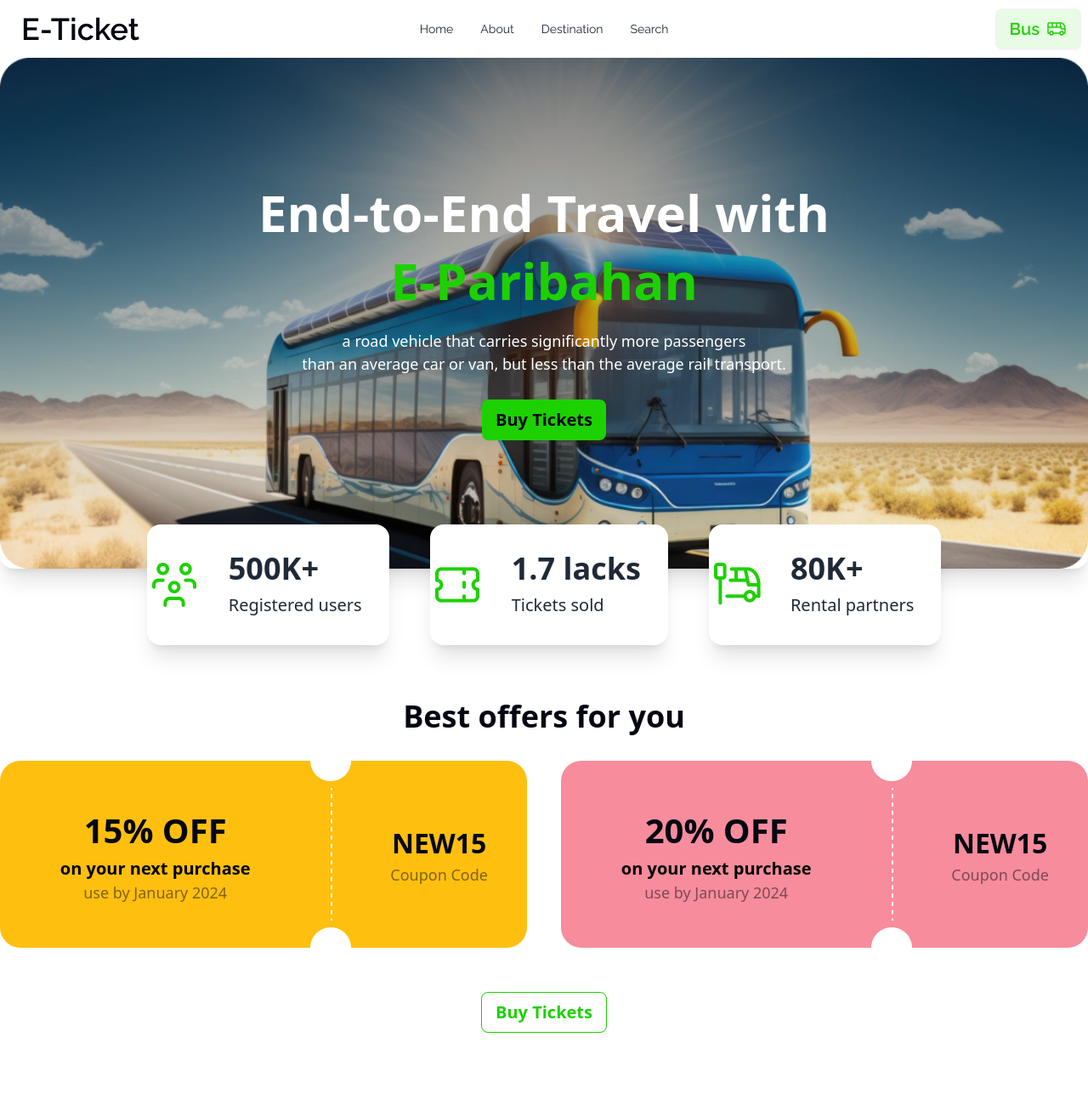
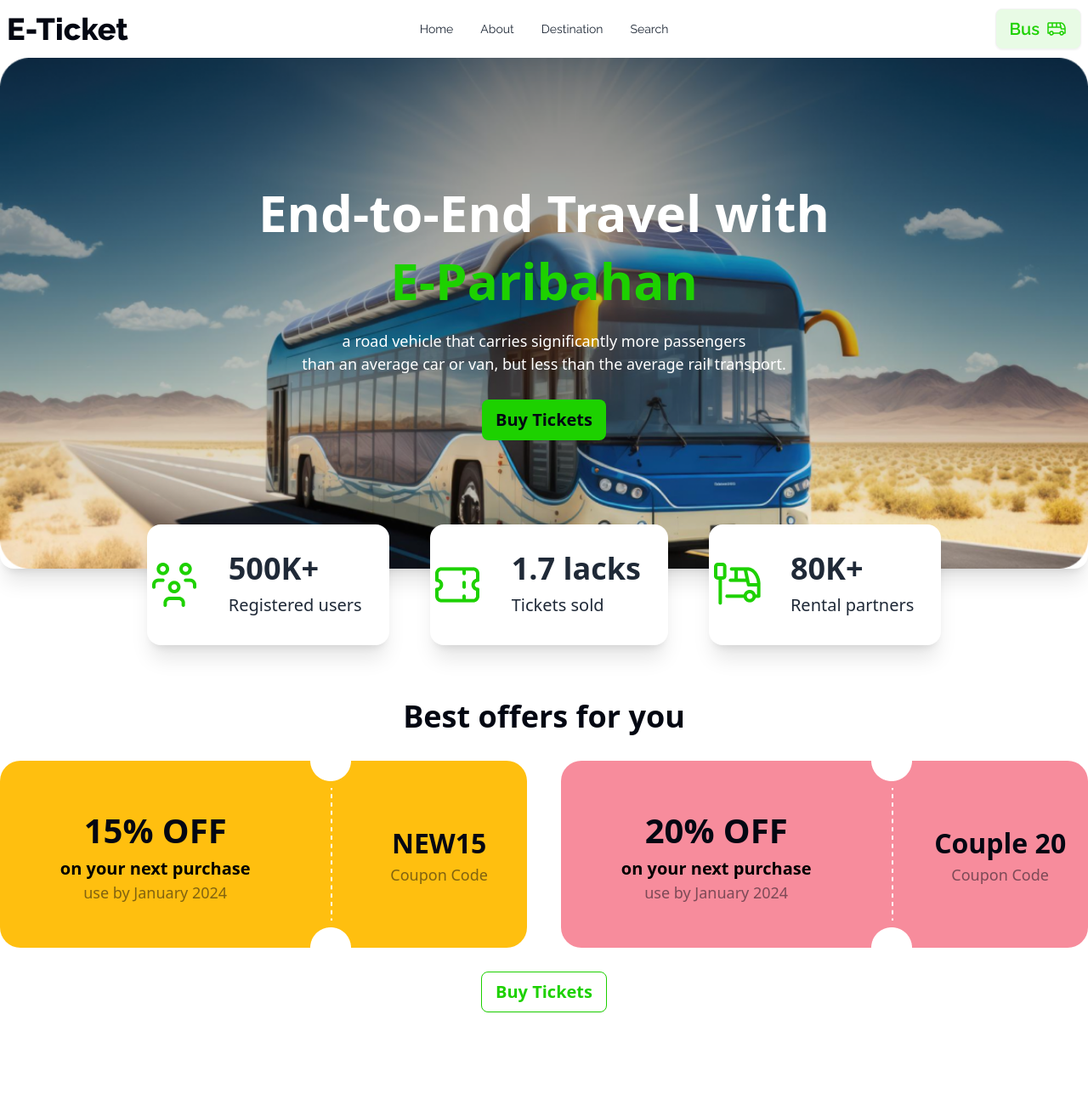
Before and after one commit to mhrhabib2004/assignment-5, a plain HTML site: page index.html in a window 1280 px wide. Shown: the top 1300 px of the page at 85% size. Drawn offline with nearby package versions, Linux system fonts and the light colour scheme.

Commit message:
edited header

```diff
--- a/index.html
+++ b/index.html
@@ -35,7 +35,7 @@
                                 <li><a>Search</a></li>
                             </ul>
                         </div>
-                        <a class="btn btn-ghost text-4xl text-[#030712]">E-Ticket</a>
+                        <a class=" raleway-font font-extrabold text-4xl text-[#030712]">E-Ticket</a>
                     </div>
                     <div class="navbar-center hidden lg:flex">
                         <ul class="menu menu-horizontal px-1">
@@ -129,7 +129,7 @@
                                 </div>
                             </div>
                             <div class="">
-                                <h1 class="font-bold text-[32px] text-[#030712]">NEW15</h1>
+                                <h1 class="font-bold text-[32px] text-[#030712]">Couple 20</h1>
                                 <p class="font-medium text-[18px] text-[#03071280]">Coupon Code</p>
                             </div>
                         </div>
```
